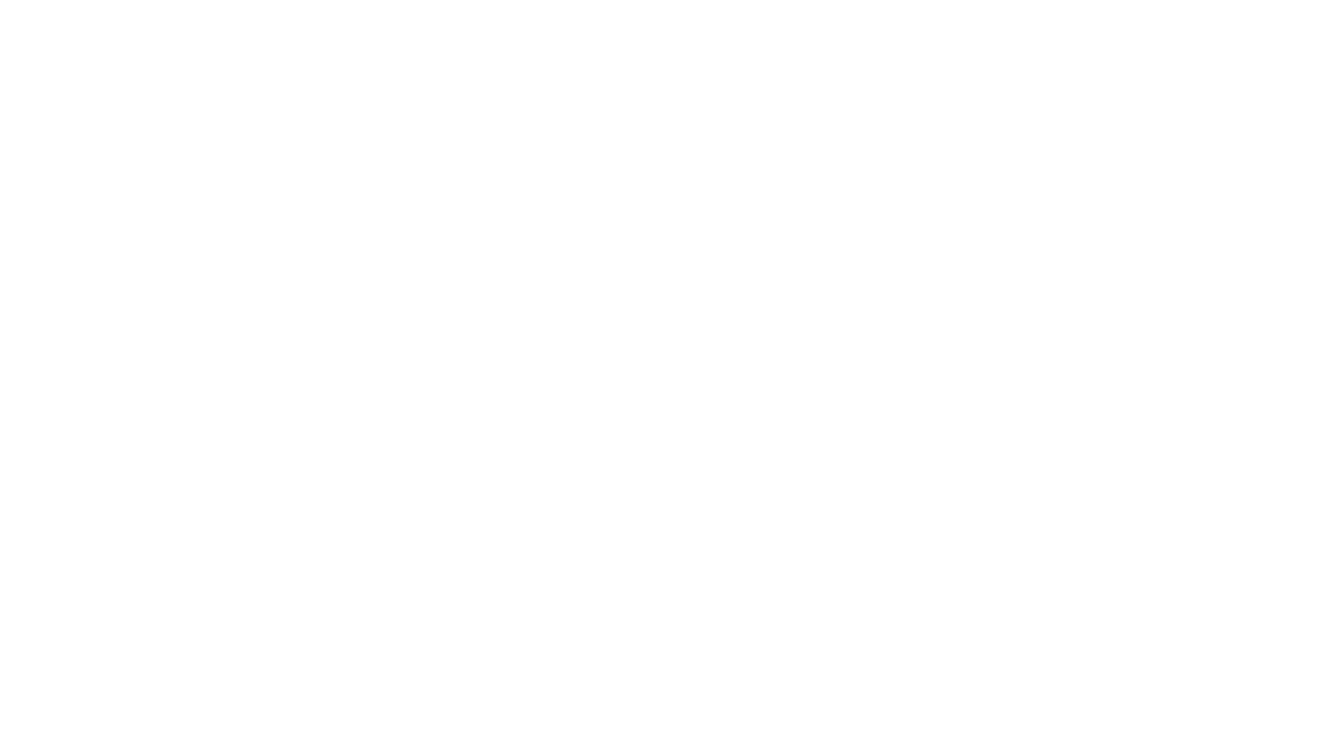
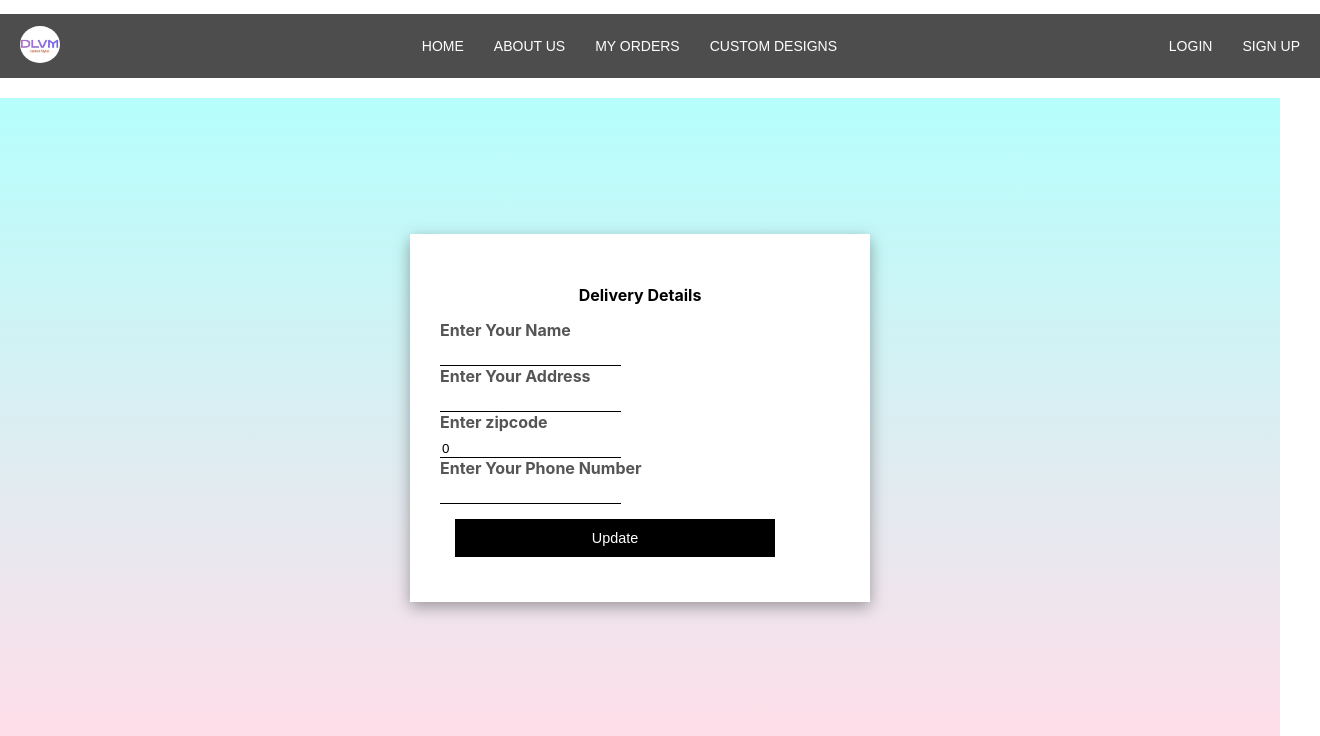
Before and after one commit to TechDilshan/DLVM-fashion-styles, a React (Create React App) app in the folder frontend/: page /EditPlaceOrder in a window 1280 px wide. Before the commit this address had no page. Shown: the top 736 px of the page, 1320 px wide, since content can reach past the window. Built offline with nearby package versions, Linux system fonts and the light colour scheme; no server answers; what @react-pdf/renderer would draw is missing.

Commit message:
Place order update

```diff
--- a/frontend/src/Navi.js
+++ b/frontend/src/Navi.js
@@ -40,6 +40,10 @@ const NaviBar = () => {
             <li><a href="/ShoppingCart"> Cart <i className="fa-solid fa-cart-shopping"></i></a></li>
           )}
 
+        {userEmail && (
+            <li><a href="/PlaceOrder"> Delivery <i className="fa-solid fa-cart-shopping"></i></a></li>
+          )}
+
 {userEmail && (
             <li><a href="">Body Measurement</a></li>
           )}
--- a/frontend/src/component_Malmi/EditPlaceOrder.js
+++ b/frontend/src/component_Malmi/EditPlaceOrder.js
@@ -1,75 +1,118 @@
 import React, { useState, useEffect } from 'react';
 import Axios from 'axios';
-import { useNavigate, useParams } from 'react-router-dom';
+import { useNavigate } from 'react-router-dom';
 import './PlaceOrder.css';
+import Navi from '../Navi';
+import Foot from '../footer'
 
-const EditPlaceOrder = () => {
-  const { orderId } = useParams(); // Assuming you have orderId as a parameter in your route
-  const [orderDetails, setOrderDetails] = useState({
-    userName: '',
-    userAddress: '',
-    zipcode: '',
-    phoneNumber: ''
-  });
-  const navigate = useNavigate();
+
+
+const PlaceOrder = () => {
+
+
+  const [DeliveryId, setDeliveryId] = useState(0);
+  const [deliveryName, setDeliveryName] = useState('');
+  const [deliveryAddress, setDeliveryAddress] = useState('');
+  const [zipCode, setZipCode] = useState(0);
+  const [deliveryPhone, setDeliveryPhone] = useState('');
+  const [deliveryEmail, setDeliveryEmail] = useState('');
+  const [userEmail, setUserEmail] = useState('');
+
 
   useEffect(() => {
-    // Fetch order details by orderId
-    Axios.get(`http://localhost:3001/api/PlaceOrder/${orderId}`)
+    setUserEmail('abc@gmail.com');
+    DeliveryDetails();
+
+  }, [userEmail]);
+
+  const DeliveryDetails = async () => {
+    // const email = sessionStorage.getItem('userEmail');
+    // setUserEmail('abc@gmail.com');
+    try {
+      const response = await Axios.get('http://localhost:3001/api/deliveries');
+      const users = response.data.response;
+      const user = users.find((u) => u.deliveryEmail === userEmail);
+      console.log(user);
+      setDeliveryId(user.deliveryId)
+      setDeliveryName(user.deliveryName)
+      setDeliveryAddress(user.deliveryAddress)
+      setZipCode(user.zipCode)
+      setDeliveryPhone(user.deliveryPhone)
+
+    } catch (error) {
+      console.error('Axios Error (getMaxId): ', error);
+    }
+  };
+
+  const handleUpdate = async (e) => {
+    e.preventDefault();
+
+    console.log(DeliveryId)
+    console.log(deliveryName)
+    console.log(deliveryAddress)
+    console.log(zipCode)
+    console.log(deliveryPhone)
+
+    const payload = {
+      deliveryId: DeliveryId,
+      deliveryName: deliveryName,
+      deliveryAddress: deliveryAddress,
+      zipCode: zipCode,
+      deliveryPhone: deliveryPhone,
+    };
+    Axios.post('http://localhost:3001/api/update-delivery', payload)
       .then((response) => {
-        setOrderDetails(response.data); // Assuming response.data contains order details
+        console.log('Done');
+        //DeliveryDetails();
       })
       .catch((error) => {
         console.error('Axios Error: ', error);
       });
-  }, [orderId]);
 
-  const handleChange = (e) => {
-    setOrderDetails({ ...orderDetails, [e.target.name]: e.target.value });
-  };
-
-  const handleSubmit = () => {
-    // Update order details
-    Axios.put(`http://localhost:3001/api/PlaceOrder/${orderId}`, orderDetails)
-      .then(() => {
-        navigate('/Payment'); // Redirect to the payment page after update
-      })
-      .catch((error) => {
-        console.error('Axios Error: ', error);
-      });
-  };
+  }
 
   return (
          <div className="placeOrder-page">
+          <Navi/>
+
     <div className='form-container'>
-        <form onSubmit={handleSubmit}>
-          <h4 className='title'>Edit Order</h4>
+          <form onSubmit={handleUpdate}>
+          <h4 className='title'>Delivery Details</h4>
           <div className="mb-3">
              <label htmlFor="userName" className="form-label">Enter Your Name</label>
-            <input type="text" name="userName" value={orderDetails.userName} className="form-control form-control-lg"
-                   onChange={handleChange} required/>
+             <input type="text" name="userName" value = {deliveryName} className="form-control form-control-lg"
+              onChange={(e) => setDeliveryName(e.target.value)} required/>
           </div>
           <div className="mb-3">
-            <label htmlFor="userAddress" className="form-label">Enter Your Address</label>
-            <input type="text" value={orderDetails.userAddress} className="form-control form-control-lg"
-                   name="userAddress" onChange={handleChange} required/>
+             <label htmlFor="userAddress" className="form-label">Enter Your Address </label>
+             <input type="text" value = {deliveryAddress} className="form-control form-control-lg" name="userAddress"
+              onChange={(e) => setDeliveryAddress(e.target.value)} required/>
           </div>
           <div className="mb-3">
-            <label htmlFor="zipcode" className="form-label">Enter zipcode</label>
-            <input type="number" value={orderDetails.zipcode} className="form-control form-control-lg"
-                   name="zipcode" onChange={handleChange} required/>
+             <label htmlFor="zipcode" className="form-label">Enter zipcode </label>
+             <input type="Number" value = {zipCode} className="form-control form-control-lg" name="zipcode"
+              onChange={(e) => setZipCode(e.target.value)} required/>
+
           </div>
           <div className="mb-3">
              <label htmlFor="phoneNumber" className="form-label">Enter Your Phone Number</label>
-            <input type="tel" value={orderDetails.phoneNumber} className="form-control form-control-lg"
-                   name="phoneNumber" onChange={handleChange} maxLength={10} required/>
+             <input type="text" value = {deliveryPhone} className="form-control form-control-lg" name="phoneNumber"
+             onChange={(e) => setDeliveryPhone(e.target.value)} required/>
           </div>
+
 
         <button type="submit" className="btn btn-primary btn-lg">Update</button>
       </form>
+
         </div>
+
+        <Foot/>
         </div>
+
+
+
+
   );
 };
 
-export default EditPlaceOrder;
+export default PlaceOrder;
--- a/frontend/src/component_Malmi/PlaceOrder.css
+++ b/frontend/src/component_Malmi/PlaceOrder.css
@@ -1,6 +1,6 @@
 /* PaymentPage.css */
 .payment-page {
-    padding: 20px;
+
   }
 
   .payment-form input {
--- a/frontend/src/component_Malmi/PlaceOrder.js
+++ b/frontend/src/component_Malmi/PlaceOrder.js
@@ -2,6 +2,8 @@ import React, { useState, useEffect } from 'react';
 import Axios from 'axios';
 import { useNavigate } from 'react-router-dom';
 import './PlaceOrder.css';
+import Navi from '../Navi';
+import Foot from '../footer'
 
 
 
@@ -35,7 +37,7 @@ const PlaceOrder = () => {
       deliveryAddress: deliveryAddress,
       zipCode: zipCode,
       deliveryPhone: deliveryPhone,
-      deliveryEmail: 'abc@gmail.com'
+      deliveryEmail: 'abc@gmail.com',
     };
     Axios.post('http://localhost:3001/api/create-delivery', payload)
       .then((response) => {
@@ -59,6 +61,7 @@ const PlaceOrder = () => {
 
   return (
          <div className="placeOrder-page">
+          <Navi/>
 
     <div className='form-container'>
           <form onSubmit={handleSubmit}>
@@ -81,7 +84,7 @@ const PlaceOrder = () => {
           </div>
           <div className="mb-3">
              <label htmlFor="phoneNumber" className="form-label">Enter Your Phone Number</label>
-             <input type="String" value = {deliveryPhone} className="form-control form-control-lg" name="phoneNumber"
+             <input type="text" value = {deliveryPhone} className="form-control form-control-lg" name="phoneNumber"
              onChange={(e) => setDeliveryPhone(e.target.value)}  maxLength={10} required/>
           </div>
 
@@ -90,6 +93,8 @@ const PlaceOrder = () => {
       </form>
 
         </div>
+
+        <Foot/>
         </div>
 
 
--- a/frontend/src/component_vihanga/login.js
+++ b/frontend/src/component_vihanga/login.js
@@ -47,7 +47,7 @@ const Login = () => {
         } else {
           if(email === 'admin@gmail.com' && password === 'Admin2024@@'){
             // Save admin email and position in localStorage
-            sessionStorage.setItem('userEmail', email);
+            //sessionStorage.setItem('userEmail', email);
             navigate('/Dashboard');
           }
           else{
--- a/frontend/src/index.js
+++ b/frontend/src/index.js
@@ -33,7 +33,9 @@ import SignUp from './component_vihanga/signUp'
 //Malmi
 import Payment from './component_Malmi/Payment';
 import Orders from './component_Malmi/Orders';
-import PlaceOrder from './component_Malmi/PlaceOrder'
+import PlaceOrder from './component_Malmi/PlaceOrder';
+import EditPlaceOrder from './component_Malmi/EditPlaceOrder';
+
 
 const root = ReactDOM.createRoot(document.getElementById('root'));
 root.render(
@@ -66,6 +68,7 @@ root.render(
 <Route path="/Payment/:amount" element={<Payment />} />
 <Route path="/Orders" element={<Orders />} />
 <Route path="/PlaceOrder" element={<PlaceOrder />} />
+<Route path="/EditPlaceOrder" element={<EditPlaceOrder />} />
 
     </Routes>
   </BrowserRouter>
```
Also changed, not shown: 1 other file (tests, documents, lock files or other folders). Lines whose indentation alone changed are shown as unchanged.
